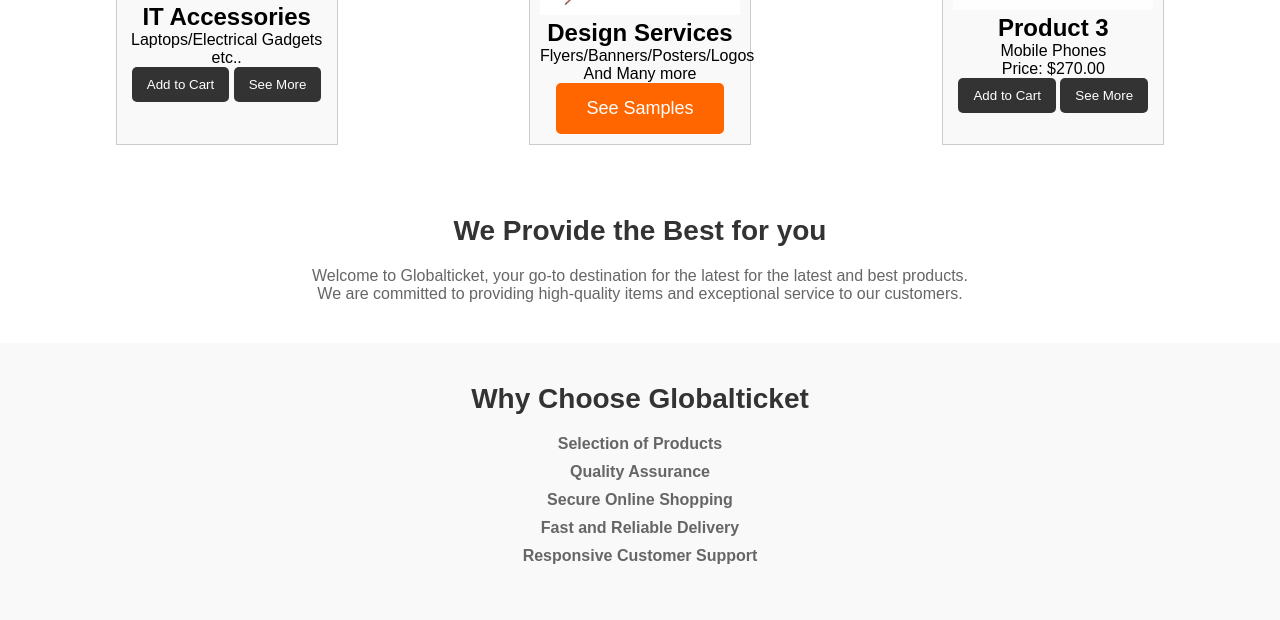
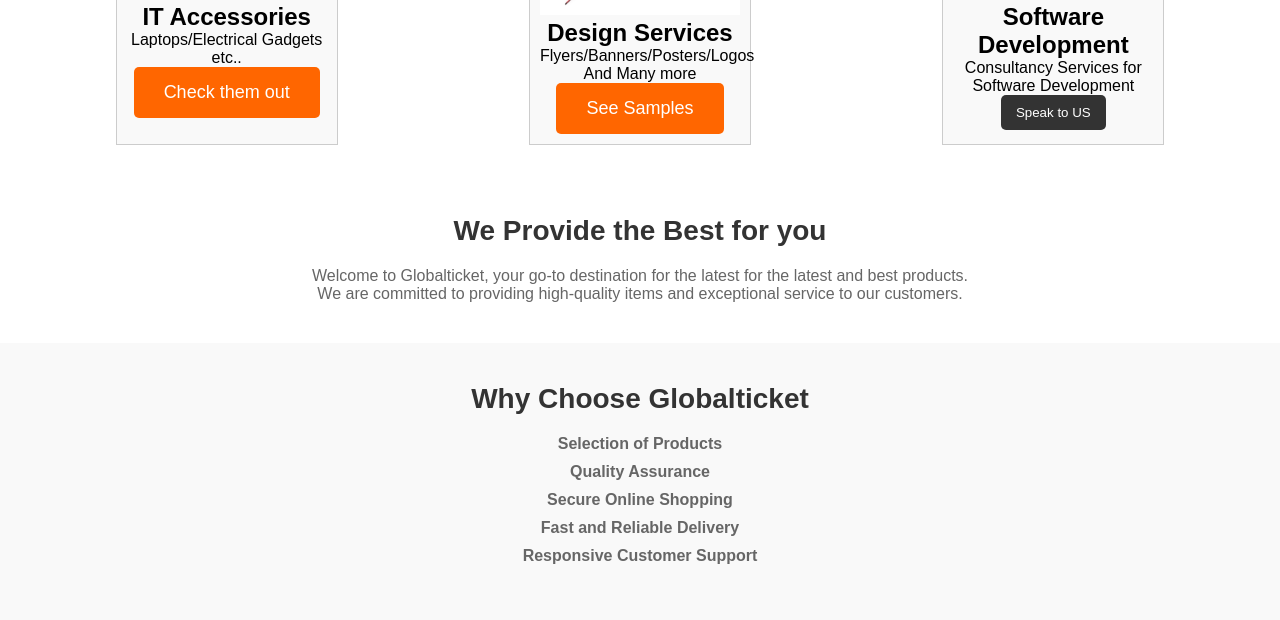
Before and after one commit to Stemmanuel95/Ecommerce, a Flask app: page / in a window 1280 px wide. Shown: the part 928-1548 px from the top of the page. Run offline with Flask 3, Linux system fonts and the light colour scheme; some libraries are stand-ins or nearby versions.

Commit message:
Updated homepage

```diff
--- a/templates/index.html
+++ b/templates/index.html
@@ -52,11 +52,11 @@
     <!--List of available products on the site-->
     <section class="product-list-index">
         <article class="product-index">
-            <img src="static/images/travel-still-life-pack.jpg" alt="Product 1">
+            <img src="static/images/travel-still-life-pack.jpg" alt="Accessories">
             <h2>IT Accessories</h2>
             <p>Laptops/Electrical Gadgets etc..</p>
-            <button>Add to Cart</button>
-            <button>See More</button>
+            <!-- <button>See More</button> -->
+            <a href="{{ url_for('products') }}" class="explore-button">Check them out</a>
         </article>
         <article class="product-index">
             <img src="static/images/abstract-banner-lego-art-poster-design.jpg" alt="Graphic designs">
@@ -68,12 +68,10 @@
             <a href="{{ url_for('graphic_designs') }}" class="explore-button">See Samples</a>
         </article>
         <article class="product-index">
-            <img src="static/images/mobile-img.png" alt="Product 3">
-            <h2>Product 3</h2>
-            <p>Mobile Phones</p>
-            <p>Price: $270.00</p>
-            <button>Add to Cart</button>
-            <button>See More</button>
+            <img src="static/images/programming-background-collage.jpg" alt="Product 3">
+            <h2>Software Development</h2>
+            <p>Consultancy Services for Software Development</p>
+            <button>Speak to US</button>
         </article>
 
     </section>
```
